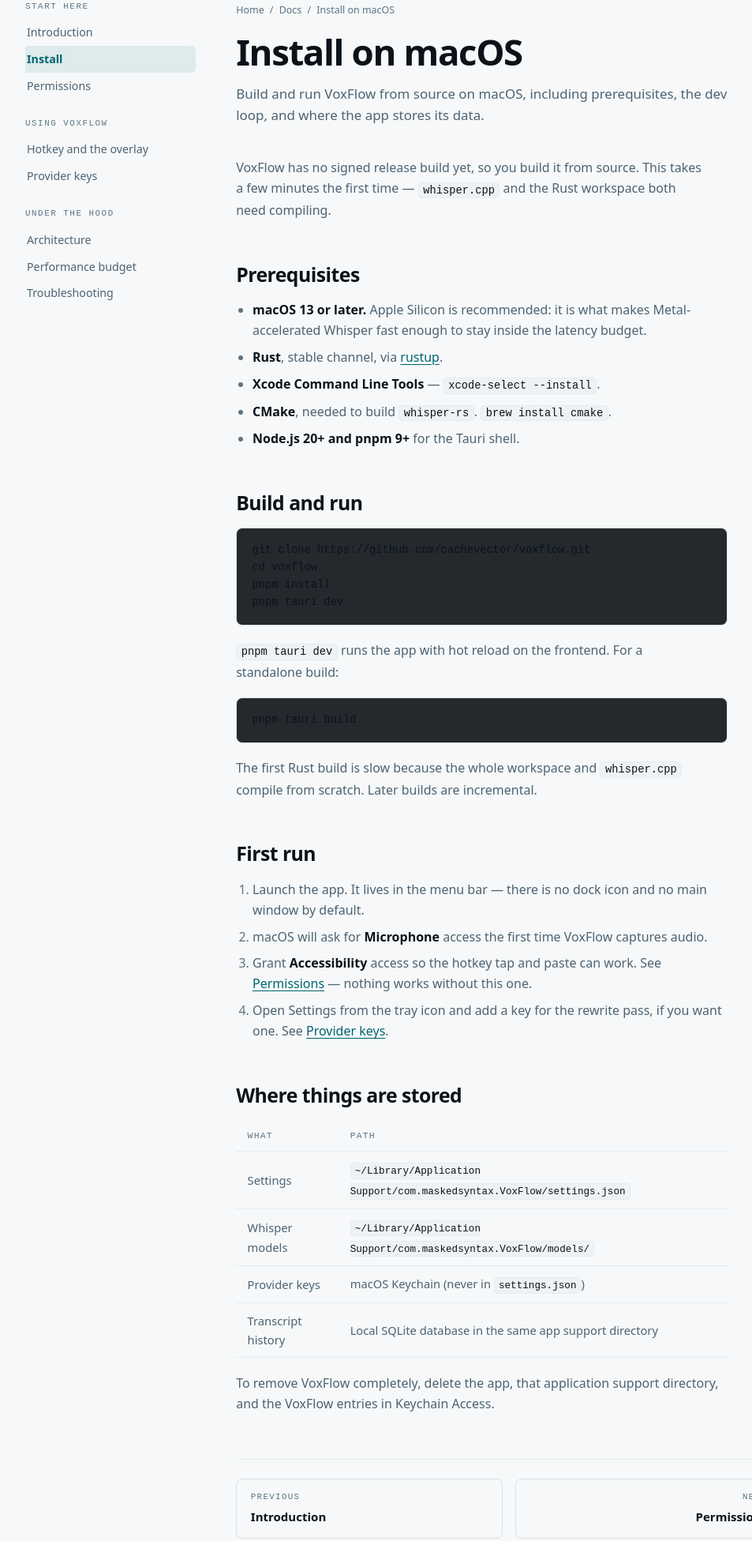
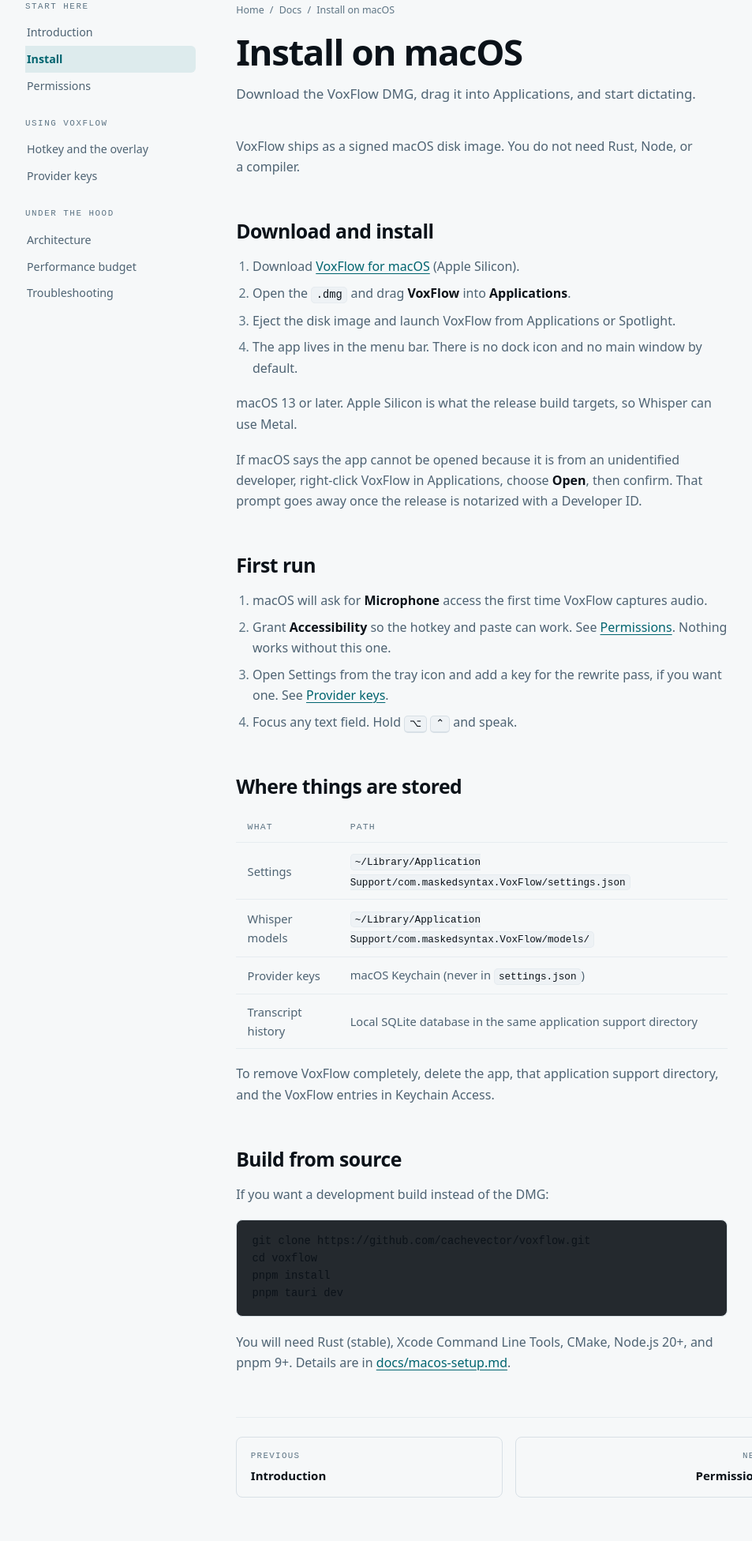
Before and after one commit to cachevector/voxflow, a React app in the folder website/: page /voxflow/docs/install in a window 1280 px wide. Shown: the part 104-2055 px from the top of the page at 79% size, without its empty margins (8-961 px from the left). Built offline with nearby package versions, Linux system fonts and the light colour scheme; some packages are replaced by stand-ins of ours; code samples lack their colours.

Commit message:
Ship VoxFlow as a downloadable macOS DMG
Add a release script and GitHub Release workflow, and point the site
and README at the installer instead of a from-source setup.

````diff
--- a/package.json
+++ b/package.json
@@ -7,7 +7,8 @@
     "dev": "vite",
     "build": "tsc && vite build",
     "preview": "vite preview",
-    "tauri": "tauri"
+    "tauri": "tauri",
+    "release:macos": "bash scripts/release-macos.sh"
   },
   "dependencies": {
     "@tauri-apps/api": "^2",
--- a/src-tauri/tauri.conf.json
+++ b/src-tauri/tauri.conf.json
@@ -52,8 +52,11 @@
       "dmg",
       "app"
     ],
+    "category": "Utility",
+    "shortDescription": "Voice dictation for macOS. Hold a hotkey, speak, and cleaned text lands at the cursor.",
     "macOS": {
-      "signingIdentity": "Apple Development: aftaab2507@gmail.com (FC84RQ83VB)",
+      "minimumSystemVersion": "13.0",
+      "signingIdentity": "-",
       "entitlements": "entitlements.plist"
     },
     "icon": [
--- a/website/src/components/Nav.astro
+++ b/website/src/components/Nav.astro
@@ -30,7 +30,7 @@
           <path d="M20 14.5A8.2 8.2 0 0 1 9.5 4 8.5 8.5 0 1 0 20 14.5Z" />
         </svg>
       </button>
-      <a class="btn btn--primary cta" href={SITE.repo} rel="noopener">Get VoxFlow</a>
+      <a class="btn btn--primary cta" href={SITE.download} rel="noopener">Download</a>
     </div>
   </div>
 </header>
--- a/website/src/content/docs/index.md
+++ b/website/src/content/docs/index.md
@@ -43,8 +43,8 @@
 
 ## Project status
 
-VoxFlow is in early development. There is no signed release build yet: you build it from
-source, and you should expect rough edges.
+VoxFlow is in early development. The supported way to install it is the
+[macOS disk image](./install). Expect a few rough edges.
 
 - **macOS** is the supported platform today. macOS 13 or later, Apple Silicon recommended so
   Whisper can use Metal.
--- a/website/src/content/docs/install.md
+++ b/website/src/content/docs/install.md
@@ -1,24 +1,55 @@
 ---
 title: Install on macOS
-description: Build and run VoxFlow from source on macOS, including prerequisites, the dev loop, and where the app stores its data.
+description: Download the VoxFlow DMG, drag it into Applications, and start dictating.
 group: Start here
 order: 2
 sidebarLabel: Install
 ---
 
-VoxFlow has no signed release build yet, so you build it from source. This takes a few
-minutes the first time — `whisper.cpp` and the Rust workspace both need compiling.
+VoxFlow ships as a signed macOS disk image. You do not need Rust, Node, or a
+compiler.
 
-## Prerequisites
+## Download and install
 
-- **macOS 13 or later.** Apple Silicon is recommended: it is what makes Metal-accelerated
-  Whisper fast enough to stay inside the latency budget.
-- **Rust**, stable channel, via [rustup](https://rustup.rs).
-- **Xcode Command Line Tools** — `xcode-select --install`.
-- **CMake**, needed to build `whisper-rs`. `brew install cmake`.
-- **Node.js 20+ and pnpm 9+** for the Tauri shell.
+1. Download [VoxFlow for macOS](https://github.com/cachevector/voxflow/releases/latest/download/VoxFlow-macos-arm64.dmg)
+   (Apple Silicon).
+2. Open the `.dmg` and drag **VoxFlow** into **Applications**.
+3. Eject the disk image and launch VoxFlow from Applications or Spotlight.
+4. The app lives in the menu bar. There is no dock icon and no main window by
+   default.
 
-## Build and run
+macOS 13 or later. Apple Silicon is what the release build targets, so Whisper
+can use Metal.
+
+If macOS says the app cannot be opened because it is from an unidentified
+developer, right-click VoxFlow in Applications, choose **Open**, then confirm.
+That prompt goes away once the release is notarized with a Developer ID.
+
+## First run
+
+1. macOS will ask for **Microphone** access the first time VoxFlow captures
+   audio.
+2. Grant **Accessibility** so the hotkey and paste can work. See
+   [Permissions](./permissions). Nothing works without this one.
+3. Open Settings from the tray icon and add a key for the rewrite pass, if you
+   want one. See [Provider keys](./providers).
+4. Focus any text field. Hold <kbd>⌥</kbd> <kbd>⌃</kbd> and speak.
+
+## Where things are stored
+
+| What | Path |
+|---|---|
+| Settings | `~/Library/Application Support/com.maskedsyntax.VoxFlow/settings.json` |
+| Whisper models | `~/Library/Application Support/com.maskedsyntax.VoxFlow/models/` |
+| Provider keys | macOS Keychain (never in `settings.json`) |
+| Transcript history | Local SQLite database in the same application support directory |
+
+To remove VoxFlow completely, delete the app, that application support
+directory, and the VoxFlow entries in Keychain Access.
+
+## Build from source
+
+If you want a development build instead of the DMG:
 
 ```bash
 git clone https://github.com/cachevector/voxflow.git
@@ -27,33 +58,5 @@
 pnpm tauri dev
 ```
 
-`pnpm tauri dev` runs the app with hot reload on the frontend. For a standalone build:
-
-```bash
-pnpm tauri build
-```
-
-The first Rust build is slow because the whole workspace and `whisper.cpp` compile from
-scratch. Later builds are incremental.
-
-## First run
-
-1. Launch the app. It lives in the menu bar — there is no dock icon and no main window by
-   default.
-2. macOS will ask for **Microphone** access the first time VoxFlow captures audio.
-3. Grant **Accessibility** access so the hotkey tap and paste can work. See
-   [Permissions](./permissions) — nothing works without this one.
-4. Open Settings from the tray icon and add a key for the rewrite pass, if you want one. See
-   [Provider keys](./providers).
-
-## Where things are stored
-
-| What | Path |
-|---|---|
-| Settings | `~/Library/Application Support/com.maskedsyntax.VoxFlow/settings.json` |
-| Whisper models | `~/Library/Application Support/com.maskedsyntax.VoxFlow/models/` |
-| Provider keys | macOS Keychain (never in `settings.json`) |
-| Transcript history | Local SQLite database in the same app support directory |
-
-To remove VoxFlow completely, delete the app, that application support directory, and the
-VoxFlow entries in Keychain Access.
+You will need Rust (stable), Xcode Command Line Tools, CMake, Node.js 20+, and
+pnpm 9+. Details are in [docs/macos-setup.md](https://github.com/cachevector/voxflow/blob/master/docs/macos-setup.md).
--- a/website/src/site.ts
+++ b/website/src/site.ts
@@ -6,6 +6,8 @@
     "VoxFlow is a BYOK voice dictation app for macOS. Hold Option+Ctrl, speak, and get clean text at your cursor — local Whisper transcription, an AI cleanup pass, and no subscription.",
   url: "https://cachevector.github.io/voxflow",
   repo: "https://github.com/cachevector/voxflow",
+  download: "https://github.com/cachevector/voxflow/releases/latest/download/VoxFlow-macos-arm64.dmg",
+  releases: "https://github.com/cachevector/voxflow/releases/latest",
   studio: "MaskedSyntax",
   studioUrl: "https://maskedsyntax.com",
   ogImage: "/og.png",
````
Also changed, not shown: docs/macos-release.md (added, +62 -0 lines), docs/macos-setup.md (+4 -0 lines), website/src/pages/index.astro (+5 -5 lines), .github/workflows/release.yml (added), README.md, 2 other files.
